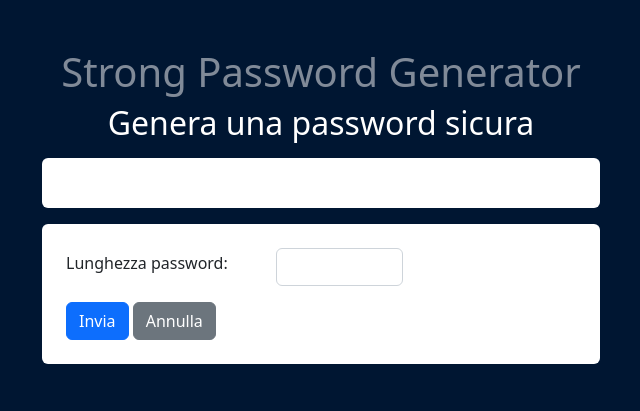
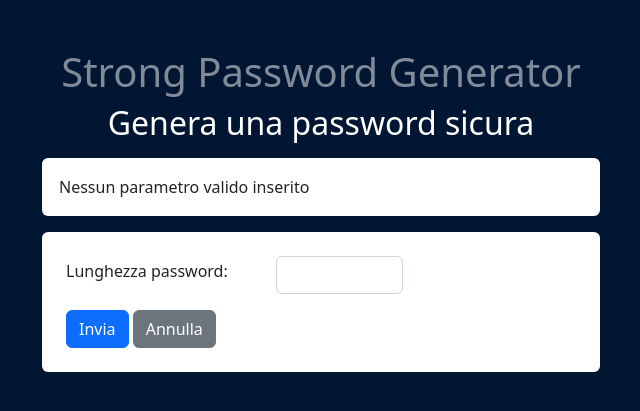
Before and after one commit to SamuelePassiatore/php-strong-password-generator, a PHP site: page /php-strong-password-generator/ in a window 1280 px wide. Shown: the top 411 px of the page, without its empty margins (319-959 px from the left). Run offline with PHP 8.4, Linux system fonts and the light colour scheme.

Commit message:
put logic in function random password and add if control

```diff
--- a/index.php
+++ b/index.php
@@ -1,6 +1,8 @@
 <?php
-$user_password_length = $_GET['password-length'] ?? null;
 
+// Function random password
+function random_password($user_password_length)
+{
     // Array of characters
     $lower_chars = array("a", "b", "c", "d", "e", "f", "g", "h", "i", "j", "k", "l", "m", "n", "o", "p", "q", "r", "s", "t", "u", "v", "w", "x", "y", "z");
     $upper_chars = array("A", "B", "C", "D", "E", "F", "G", "H", "I", "J", "K", "L", "M", "N", "O", "P", "Q", "R", "S", "T", "U", "V", "W", "X", "Y", "Z");
@@ -16,6 +18,22 @@ for ($i = 0; $i < $user_password_length; $i++) {
         $random_chars = $all_chars[array_rand($all_chars)];
         $password .= $random_chars;
     }
+
+    return $password;
+}
+
+// Retrieving the length set by the user
+$user_password_length = $_GET['password-length'] ?? null;
+// Password I need to return to the user
+$password = '';
+
+// Control if on what should I print on the page
+if (!empty($user_password_length)) {
+    $password = random_password($user_password_length);
+} else {
+    $password = 'Nessun parametro valido inserito';
+}
+
 ?>
 
 <!DOCTYPE html>
@@ -45,8 +63,8 @@ for ($i = 0; $i < $user_password_length; $i++) {
             <h1 class="light-blue-custom">Strong Password Generator</h1>
             <h2 class="text-white">Genera una password sicura</h2>
         </div>
-        <div class="alert bg-white rounded-2 w-50 mx-auto py-4">
-
+        <div class="alert bg-white rounded-2 w-50 mx-auto">
+            <p class="m-0"><?= $password; ?></p>
         </div>
         <form action="#" method="GET" class="bg-white rounded-2 w-50 mx-auto p-4">
             <div class="mb-3 d-flex align-items-center">
@@ -54,7 +72,7 @@ for ($i = 0; $i < $user_password_length; $i++) {
                 <input type="number" id="password-length" name="password-length" min="1" max="20" class="w-25 form-control">
             </div>
             <button type="submit" class="btn btn-primary">Invia</button>
-            <button type="reset" class="btn btn-secondary">Annulla</button>
+            <a href="http://localhost/php-strong-password-generator" class="btn btn-secondary">Annulla</a>
         </form>
 
     </div>
```
Lines whose indentation alone changed are shown as unchanged.
